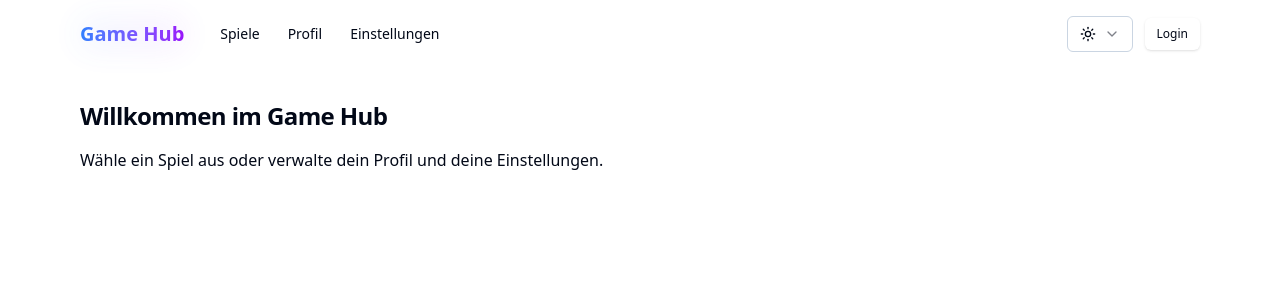
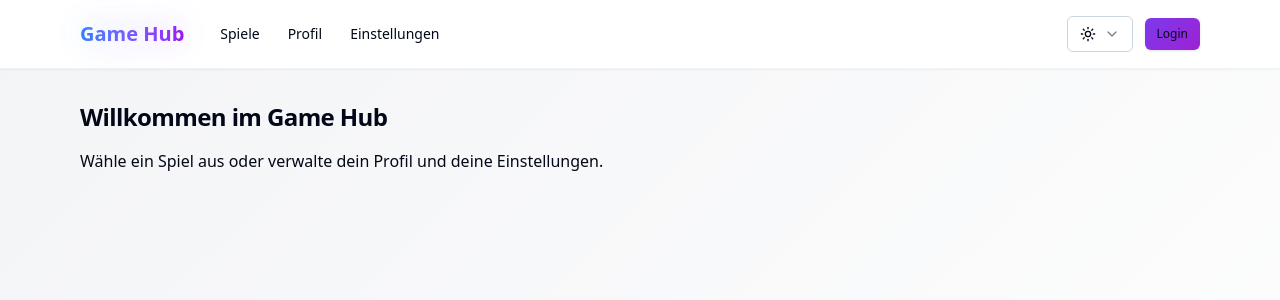
Before and after one commit to 3oD/GameWeb_React, a React (Vite) app in the folder game_core/frontend/: page / in a window 1280 px wide. Shown: the top 300 px of the page. Built offline with nearby package versions, Linux system fonts and the light colour scheme.

Commit message:
feat: enhance UI with new design system and styling

```diff
--- a/game_core/frontend/src/index.css
+++ b/game_core/frontend/src/index.css
@@ -2,58 +2,74 @@
 
 @layer base {
 	:root {
-		--radius: 0.625rem;
+		--radius: 0.75rem;
 		--background: 0 0% 100%;
 		--foreground: 222.2 84% 4.9%;
 		--card: 0 0% 100%;
 		--card-foreground: 222.2 84% 4.9%;
 		--popover: 0 0% 100%;
 		--popover-foreground: 222.2 84% 4.9%;
-		--primary: 222.2 47.4% 11.2%;
+		--primary: 262.1 83.3% 57.8%;
 		--primary-foreground: 210 40% 98%;
-		--secondary: 210 40% 96.1%;
-		--secondary-foreground: 222.2 47.4% 11.2%;
-		--muted: 210 40% 96.1%;
-		--muted-foreground: 215.4 16.3% 46.9%;
-		--accent: 210 40% 96.1%;
-		--accent-foreground: 222.2 47.4% 11.2%;
+		--secondary: 220 14.3% 95.9%;
+		--secondary-foreground: 220.9 39.3% 11%;
+		--muted: 220 14.3% 95.9%;
+		--muted-foreground: 220 8.9% 46.1%;
+		--accent: 220 14.3% 95.9%;
+		--accent-foreground: 220.9 39.3% 11%;
 		--destructive: 0 84.2% 60.2%;
 		--destructive-foreground: 210 40% 98%;
-		--border: 214.3 31.8% 91.4%;
-		--input: 214.3 31.8% 91.4%;
-		--ring: 222.2 84% 4.9%;
+		--border: 220 13% 91%;
+		--input: 220 13% 91%;
+		--ring: 262.1 83.3% 57.8%;
 		--chart-1: 12 76% 61%;
 		--chart-2: 173 58% 39%;
 		--chart-3: 197 37% 24%;
 		--chart-4: 43 74% 66%;
 		--chart-5: 27 87% 67%;
+
+		/* Enhanced variables */
+		--gradient-primary: linear-gradient(135deg, hsl(262.1 83.3% 57.8%) 0%, hsl(282.1 73.3% 47.8%) 100%);
+		--gradient-secondary: linear-gradient(135deg, hsl(220 14.3% 95.9%) 0%, hsl(210 20% 88%) 100%);
+		--shadow-sm: 0 1px 2px 0 rgb(0 0 0 / 0.05);
+		--shadow: 0 1px 3px 0 rgb(0 0 0 / 0.1), 0 1px 2px -1px rgb(0 0 0 / 0.1);
+		--shadow-md: 0 4px 6px -1px rgb(0 0 0 / 0.1), 0 2px 4px -2px rgb(0 0 0 / 0.1);
+		--shadow-lg: 0 10px 15px -3px rgb(0 0 0 / 0.1), 0 4px 6px -4px rgb(0 0 0 / 0.1);
 	}
 
 	.dark {
 		--background: 222.2 84% 4.9%;
 		--foreground: 210 40% 98%;
-		--card: 222.2 84% 4.9%;
+		--card: 222.2 84% 7.2%;
 		--card-foreground: 210 40% 98%;
-		--popover: 222.2 84% 4.9%;
+		--popover: 222.2 84% 7.2%;
 		--popover-foreground: 210 40% 98%;
-		--primary: 210 40% 98%;
-		--primary-foreground: 222.2 47.4% 11.2%;
-		--secondary: 217.2 32.6% 17.5%;
+		--primary: 263.4 70% 50.4%;
+		--primary-foreground: 210 40% 98%;
+		--secondary: 215 27.9% 16.9%;
 		--secondary-foreground: 210 40% 98%;
-		--muted: 217.2 32.6% 17.5%;
-		--muted-foreground: 215 20.2% 65.1%;
-		--accent: 217.2 32.6% 17.5%;
+		--muted: 215 27.9% 16.9%;
+		--muted-foreground: 217.9 10.6% 64.9%;
+		--accent: 215 27.9% 16.9%;
 		--accent-foreground: 210 40% 98%;
-		--destructive: 0 62.8% 30.6%;
+		--destructive: 0 72.2% 50.6%;
 		--destructive-foreground: 210 40% 98%;
-		--border: 217.2 32.6% 17.5%;
-		--input: 217.2 32.6% 17.5%;
-		--ring: 212.7 26.8% 83.9%;
+		--border: 215 27.9% 16.9%;
+		--input: 215 27.9% 16.9%;
+		--ring: 263.4 70% 50.4%;
 		--chart-1: 220 70% 50%;
 		--chart-2: 160 60% 45%;
 		--chart-3: 30 80% 55%;
 		--chart-4: 280 65% 60%;
 		--chart-5: 340 75% 55%;
+
+		/* Enhanced dark variables */
+		--gradient-primary: linear-gradient(135deg, hsl(263.4 70% 50.4%) 0%, hsl(283.4 60% 40.4%) 100%);
+		--gradient-secondary: linear-gradient(135deg, hsl(215 27.9% 16.9%) 0%, hsl(205 30% 22%) 100%);
+		--shadow-sm: 0 1px 2px 0 rgb(0 0 0 / 0.25);
+		--shadow: 0 1px 3px 0 rgb(0 0 0 / 0.3), 0 1px 2px -1px rgb(0 0 0 / 0.3);
+		--shadow-md: 0 4px 6px -1px rgb(0 0 0 / 0.3), 0 2px 4px -2px rgb(0 0 0 / 0.3);
+		--shadow-lg: 0 10px 15px -3px rgb(0 0 0 / 0.3), 0 4px 6px -4px rgb(0 0 0 / 0.3);
 	}
 
 	* {
@@ -61,8 +77,65 @@
 	}
 
 	body {
-		background-color: hsl(var(--background));
+		background: linear-gradient(315deg, hsl(var(--background)) 0%, hsl(var(--muted)) 100%);
+		background-attachment: fixed;
 		color: hsl(var(--foreground));
+		font-feature-settings: "rlig" 1, "calt" 1;
+	}
+
+	/* Enhanced button styles */
+	.btn-enhanced {
+		background: var(--gradient-primary);
+		border: none;
+		box-shadow: var(--shadow-md);
+		transition: all 0.2s ease-in-out;
+		position: relative;
+		overflow: hidden;
+	}
+
+	.btn-enhanced:hover {
+		transform: translateY(-1px);
+		box-shadow: var(--shadow-lg);
+	}
+
+	.btn-enhanced:active {
+		transform: translateY(0);
+		box-shadow: var(--shadow);
+	}
+
+	/* Card enhancements */
+	.card-enhanced {
+		background: hsl(var(--card));
+		border: 1px solid hsl(var(--border) / 0.5);
+		box-shadow: var(--shadow-md);
+		backdrop-filter: blur(10px);
+		transition: all 0.2s ease-in-out;
+	}
+
+	.card-enhanced:hover {
+		box-shadow: var(--shadow-lg);
+		transform: translateY(-2px);
+	}
+
+	/* Header enhancement */
+	.header-enhanced {
+		background: hsl(var(--background) / 0.95);
+		backdrop-filter: blur(10px);
+		border-bottom: 1px solid hsl(var(--border) / 0.5);
+		box-shadow: var(--shadow-sm);
+	}
+
+	/* Input enhancements */
+	.input-enhanced {
+		background: hsl(var(--background));
+		border: 1px solid hsl(var(--border));
+		box-shadow: var(--shadow-sm);
+		transition: all 0.2s ease-in-out;
+	}
+
+	.input-enhanced:focus {
+		border-color: hsl(var(--primary));
+		box-shadow: 0 0 0 3px hsl(var(--primary) / 0.1);
 	}
 }
 
@@ -73,3 +146,21 @@ html, body, #root {
 .container {
 	max-width: 72rem;
 }
+
+/* Scrollbar styling */
+::-webkit-scrollbar {
+	width: 8px;
+}
+
+::-webkit-scrollbar-track {
+	background: hsl(var(--muted));
+}
+
+::-webkit-scrollbar-thumb {
+	background: hsl(var(--muted-foreground) / 0.3);
+	border-radius: 4px;
+}
+
+::-webkit-scrollbar-thumb:hover {
+	background: hsl(var(--muted-foreground) / 0.5);
+}
```
